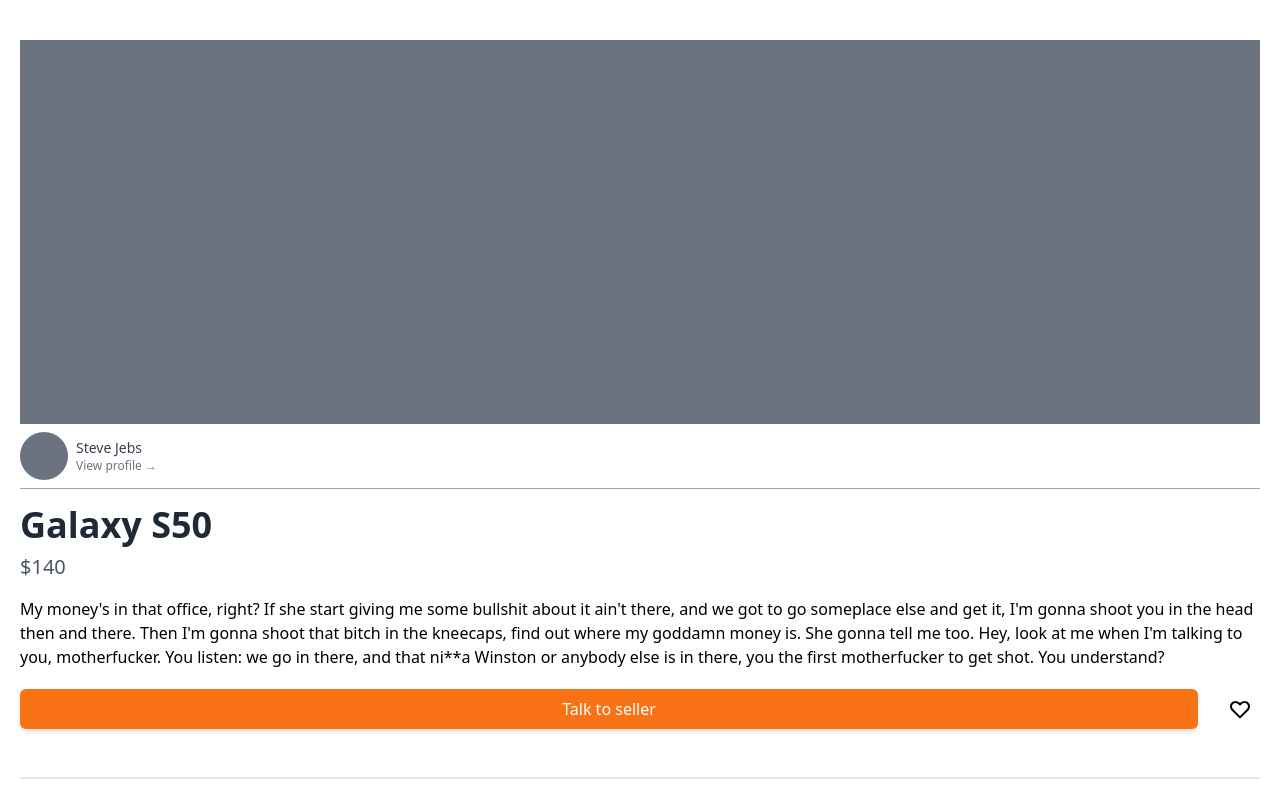
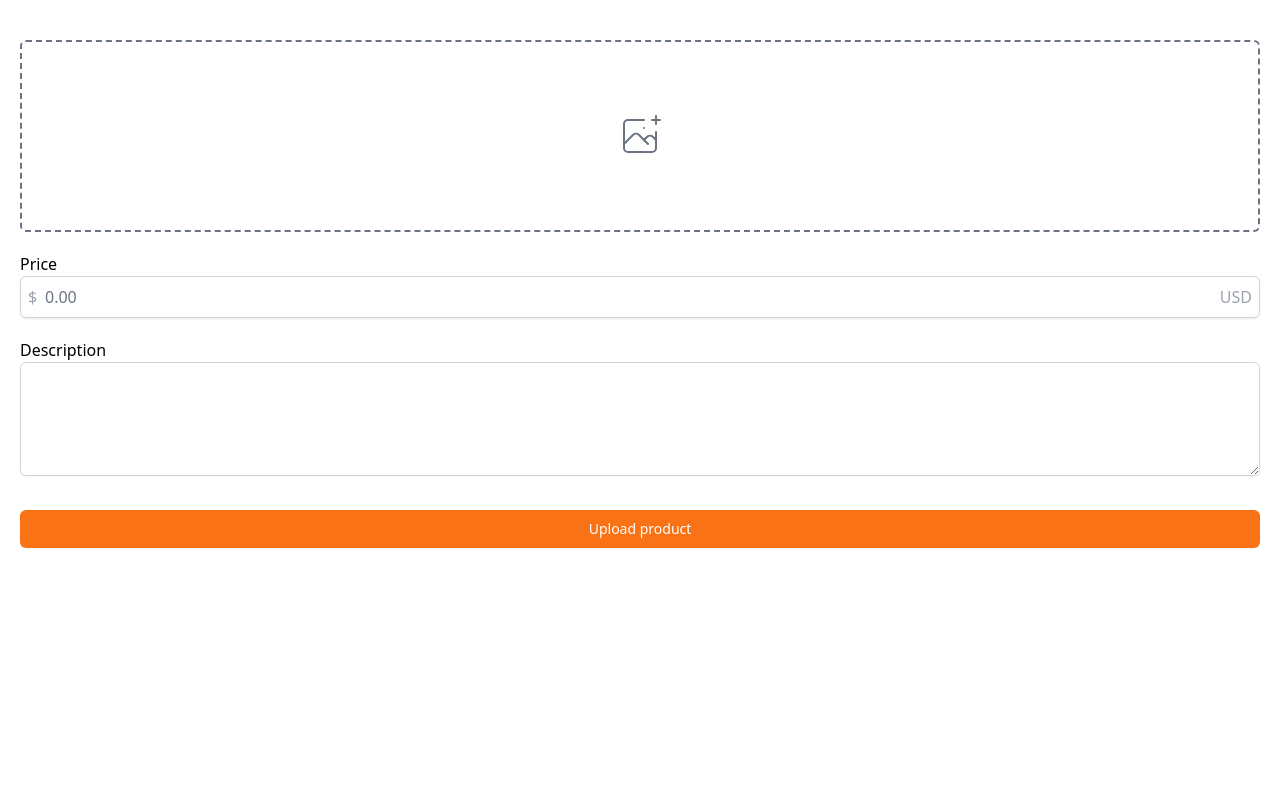
Before and after one commit to MinKi1506/Carrot-Market, a Next.js app in the folder minki-carrot-market/: page /items/upload in a window 1280 px wide. Shown: the top 800 px of the page. Built offline with nearby package versions, Linux system fonts and the light colour scheme.

Commit message:
<upload> UI
거래상품 업로드 레이아웃 구현

```diff
--- a/minki-carrot-market/pages/enter.tsx
+++ b/minki-carrot-market/pages/enter.tsx
@@ -10,7 +10,7 @@
   const onEmailClick = () => setMethod("email");
   const onPhoneClick = () => setMethod("phone");
   return (
-    <div className="px-4 w-[500px]">
+    <div className="px-5 w-[500px]">
       <h3 className="text-center p-4 text-gray-500">
         Welcome to{" "}
         <span className="font-extrabold text-3xl text-orange-500">
@@ -46,13 +46,14 @@
           </div>
         </div>
         <form className="flex flex-col mt-4">
-          <label className="text-sm font-medium text-gray-700">
+          <label htmlFor="input" className="text-sm font-medium text-gray-700">
             {method === "email" ? "Email address" : null}
             {method === "phone" ? "Phone number" : null}
           </label>
           <div className="mt-1">
             {method === "email" ? (
               <input
+                id="input"
                 className="appearance-none w-full px-3 border-gray-300 rounded-md shadow-sm placeholder-gray-400
                 focus:ring-orange-500
                 focus:border-orange-500"
@@ -66,6 +67,7 @@
                   +82
                 </span>
                 <input
+                  id="input"
                   className="appearance-none w-full px-3 border-gray-300 rounded-md shadow-sm placeholder-gray-400
                   rounded-l-none
                 focus:ring-orange-500
--- a/minki-carrot-market/pages/index.tsx
+++ b/minki-carrot-market/pages/index.tsx
@@ -1,10 +1,16 @@
 import type { NextPage } from "next";
+import { useRouter } from "next/router";
 
 const Home: NextPage = () => {
+  const router = useRouter();
+
   return (
     <div className="flex flex-col space-y-5 px-5 py-10">
       {[1, 1, 1, 1, 1, 1, 1, 1, 1, 1, 1, 1].map((_, i) => (
         <div
+          onClick={() => {
+            router.push(`/items/${i}`);
+          }}
           className="flex justify-between border-b pb-4 cursor-pointer"
           key={i}
         >
--- /dev/null
+++ b/minki-carrot-market/pages/items/upload.tsx
@@ -0,0 +1,65 @@
+import type { NextPage } from "next";
+
+const Upload: NextPage = () => {
+  return (
+    <div className="px-5 py-10 flex flex-col gap-5">
+      <div className="flex justify-center items-center text-gray-500 hover:text-orange-500 transition-colors border-2 border-dashed border-gray-500 hover:border-orange-600 h-48 rounded-md">
+        <label>
+          <svg
+            className="h-12 w-12"
+            stroke="currentColor"
+            fill="none"
+            viewBox="0 0 48 48"
+            aria-hidden="true"
+          >
+            <path
+              d="M28 8H12a4 4 0 00-4 4v20m32-12v8m0 0v8a4 4 0 01-4 4H12a4 4 0 01-4-4v-4m32-4l-3.172-3.172a4 4 0 00-5.656 0L28 28M8 32l9.172-9.172a4 4 0 015.656 0L28 28m0 0l4 4m4-24h8m-4-4v8m-12 4h.02"
+              strokeWidth={2}
+              strokeLinecap="round"
+              strokeLinejoin="round"
+            />
+          </svg>
+
+          <input className="hidden" type="file" />
+        </label>
+      </div>
+      <div>
+        <label htmlFor="price">Price</label>
+        <div className="rounded-md relative shadow-sm flex items-center">
+          {/* $와 usd를 input태그 안에 위치시키고 싶을 때, 부모요소에는 relative 클래스를 부여하고 자식요소에는 absolute 클래스를 부여한다 */}
+          <div className="absolute left-0 pl-2 pointer-events-none ">
+            <span className="text-gray-400">$</span>
+          </div>
+          <input
+            className="appearance-none w-full px-6 border-gray-300 rounded-md shadow-sm
+                focus:ring-orange-500
+                focus:border-orange-500
+                text-gray-900"
+            id="price"
+            type="text"
+            placeholder="0.00"
+          />
+          <div className="absolute right-0 px-2 pointer-events-none text-gray-400">
+            <span>USD</span>
+          </div>
+        </div>
+      </div>
+      <div>
+        <label>Description</label>
+        <div>
+          <textarea
+            className="appearance-none w-full px-3 border-gray-300 rounded-md shadow-sm placeholder-gray-400
+                focus:ring-orange-500
+                focus:border-orange-500"
+            rows={4}
+          />
+        </div>
+      </div>
+      <button className="bg-orange-500 hover:bg-orange-600 text-white w-full mt-2 py-2 px-4 border  border-transparent rounded-md shadow-sm text-sm font-medium focus:ring-2 focus:ring-offset-2 focus:ring-orange-500">
+        Upload product
+      </button>
+    </div>
+  );
+};
+
+export default Upload;
```
